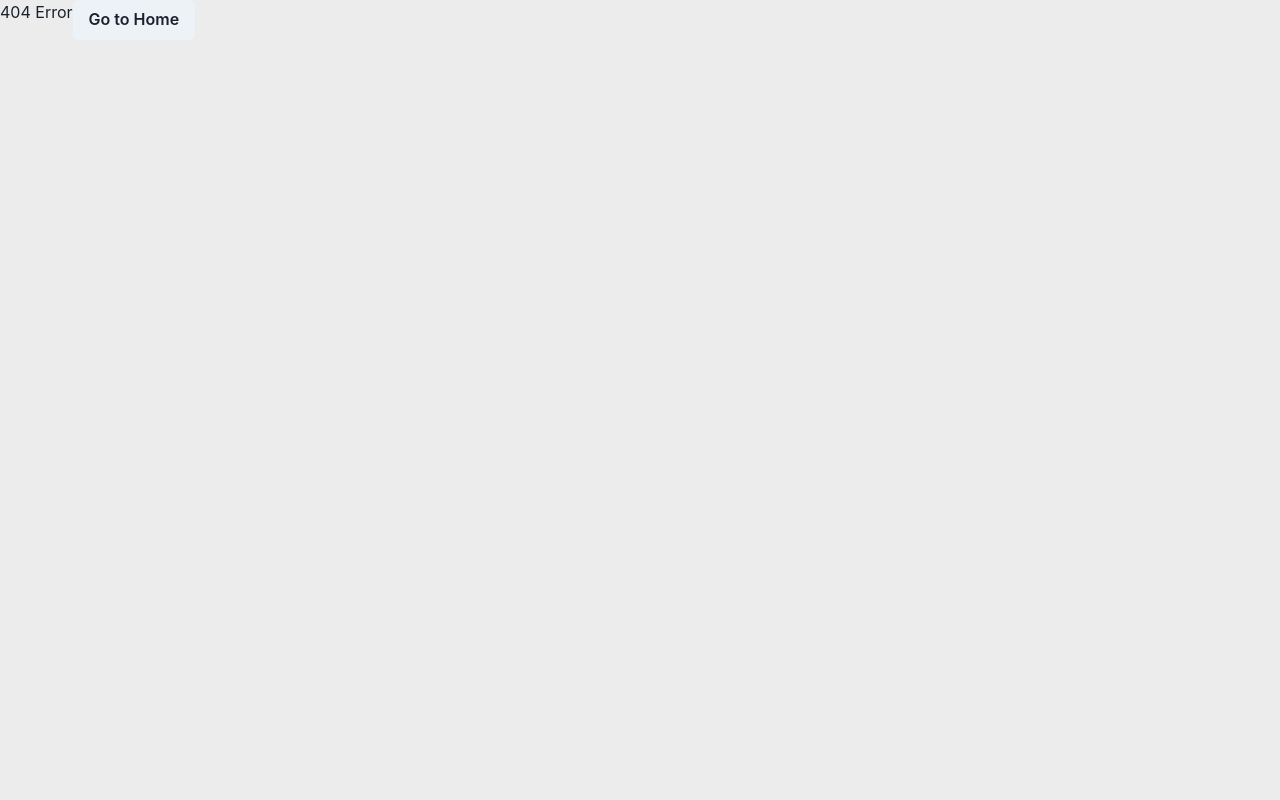
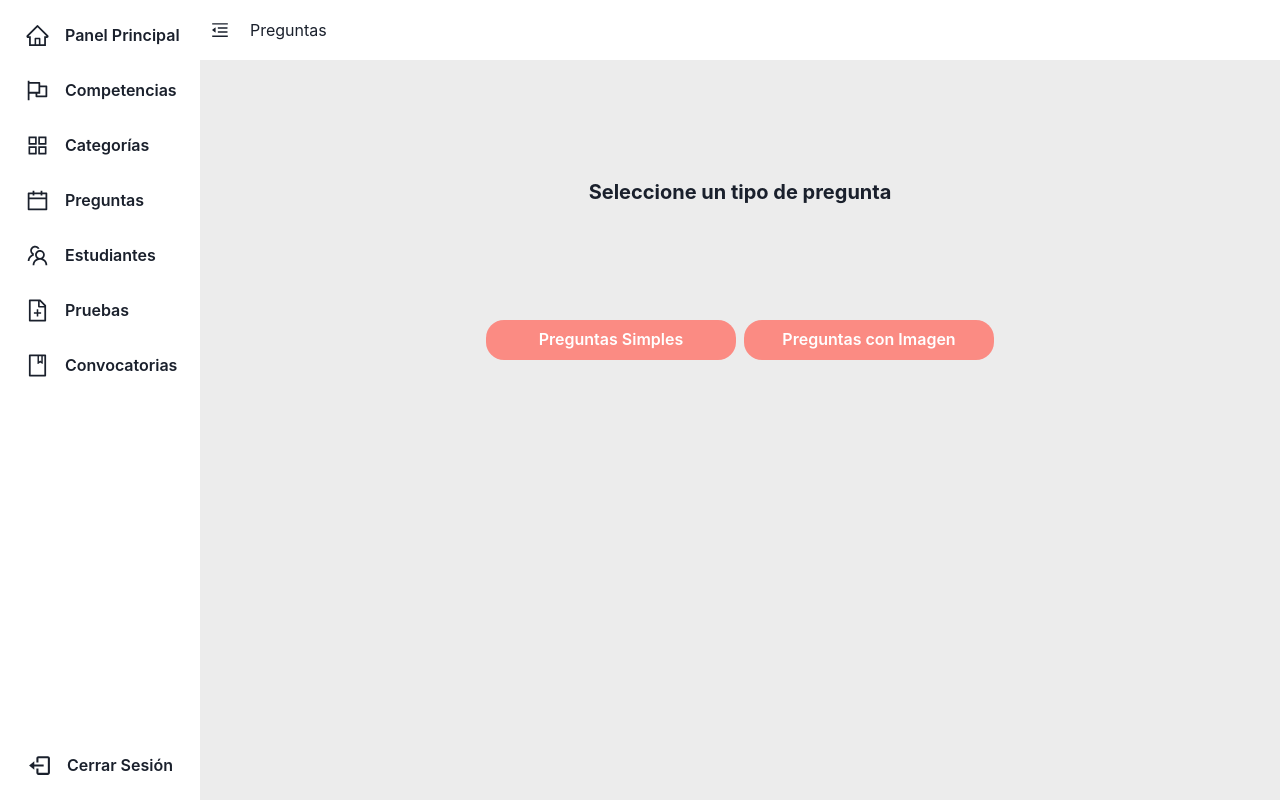
Before and after one commit to luc4shk/simuladorAYD, a React (Vite) app in the folder frontend/: page /tipoPregunta in a window 1280 px wide. Before the commit this address had no page. Built offline with nearby package versions, Linux system fonts and the light colour scheme.

Commit message:
Tipo pregunta

```diff
--- a/frontend/src/components/pure/PreguntaBody.jsx
+++ b/frontend/src/components/pure/PreguntaBody.jsx
@@ -97,7 +97,7 @@ export default function PreguntaBody() {
     <TablaCustom
       columns={columns}
       items={items}
-      path={""}
+      path={"/tipoPregunta"}
       msg={"Agregar Pregunta"}
       showButton={true}
     />
--- a/frontend/src/components/pure/TablaCustom.jsx
+++ b/frontend/src/components/pure/TablaCustom.jsx
@@ -49,7 +49,7 @@ export default function TablaCustom({ columns, items, path, msg, showButton }) {
       )}
       <Box mb="15px" mt="20px" p="20px" borderRadius="8px" bgColor="white">
         <Flex
-          w={["200px", "350px", "510px", "700px"]}
+          w={["190px", "350px", "510px", "700px"]}
           gap={["8px", "0"]}
           direction={["column", "row"]}
           justifyContent={["flex-start", "space-between"]}
@@ -92,7 +92,10 @@ export default function TablaCustom({ columns, items, path, msg, showButton }) {
           </Box>
         </Flex>
       </Box>
-      <div className="pagination" style={{ display: "flex", justifyContent: "center" }}>
+      <div
+        className="pagination"
+        style={{ display: "flex", justifyContent: "center" }}
+      >
         <Button
           disabled={currentPage === 0}
           onClick={() => handlePageChange(currentPage - 1)}
--- /dev/null
+++ b/frontend/src/components/pure/TipoPregunta.jsx
@@ -0,0 +1,44 @@
+import React from "react";
+import { Box, Button, Center, Heading, Stack } from "@chakra-ui/react";
+
+export default function TipoPregunta() {
+  return (
+    <Box>
+      <Center>
+        <Heading mt="100px" textAlign="center" fontSize={["lg", "xl"]} mb={4}>
+          Seleccione un tipo de pregunta
+        </Heading>
+      </Center>
+      <Center>
+        <Stack
+          direction={["column", "column", "row"]}
+          spacing={2}
+          alignItems={["center", "flex-start"]}
+          mt="100px"
+        >
+          <Button
+            bgColor="principal.100"
+            textColor="white"
+            w={["100%", "100%", "250px"]}
+            display="flex"
+            alignItems="center"
+            borderRadius="18px"
+            mb={[2, 2, 0]}
+          >
+            Preguntas Simples
+          </Button>
+          <Button
+            bgColor="principal.100"
+            textColor="white"
+            w={["100%", "100%", "250px"]}
+            display="flex"
+            alignItems="center"
+            borderRadius="18px"
+          >
+            Preguntas con Imagen
+          </Button>
+        </Stack>
+      </Center>
+    </Box>
+  );
+}
--- /dev/null
+++ b/frontend/src/pages/Admin/preguntas/SeleccionarTipoPregunta.jsx
@@ -0,0 +1,11 @@
+import React,{useContext} from 'react'
+import Page from '../../../components/container/Page'
+import TipoPregunta from '../../../components/pure/TipoPregunta'
+import { AppContext } from '../../../components/context/AppProvider'
+
+export default function AgregarCompetencias() {
+  const {open, change} = useContext(AppContext)
+  return (
+    <Page changeOpen={change} isOpen={open} componente={<TipoPregunta/>} msg={"Preguntas"} />
+    )
+}
--- a/frontend/src/routes/AppRouter.jsx
+++ b/frontend/src/routes/AppRouter.jsx
@@ -11,6 +11,7 @@ import Estudiantes from '../pages/Admin/estudiantes/Estudiantes'
 import Convocatorias from '../pages/Admin/convocatorias/Convocatorias'
 import AgregarCompetencia from "../pages/Admin/competencias/AgregarCompetencia"
 import AgregarCategoria from '../pages/Admin/categorias/AgregarCategoria'
+import SeleccionarTipoPregunta from '../pages/Admin/preguntas/SeleccionarTipoPregunta'
 export default function AppRouter() {
   return (
     <Router>
@@ -25,6 +26,7 @@ export default function AppRouter() {
           <Route path="/convocatorias" component={Convocatorias}/>
           <Route path="/formularioCompetencia" component={AgregarCompetencia}/>
           <Route path="/formularioCategoria" component={AgregarCategoria}/>
+          <Route path="/tipoPregunta" component={SeleccionarTipoPregunta}/>
           <Route component={ErrorPage}/>
         </Switch>
       </Router>
```
Lines whose indentation alone changed are shown as unchanged.
